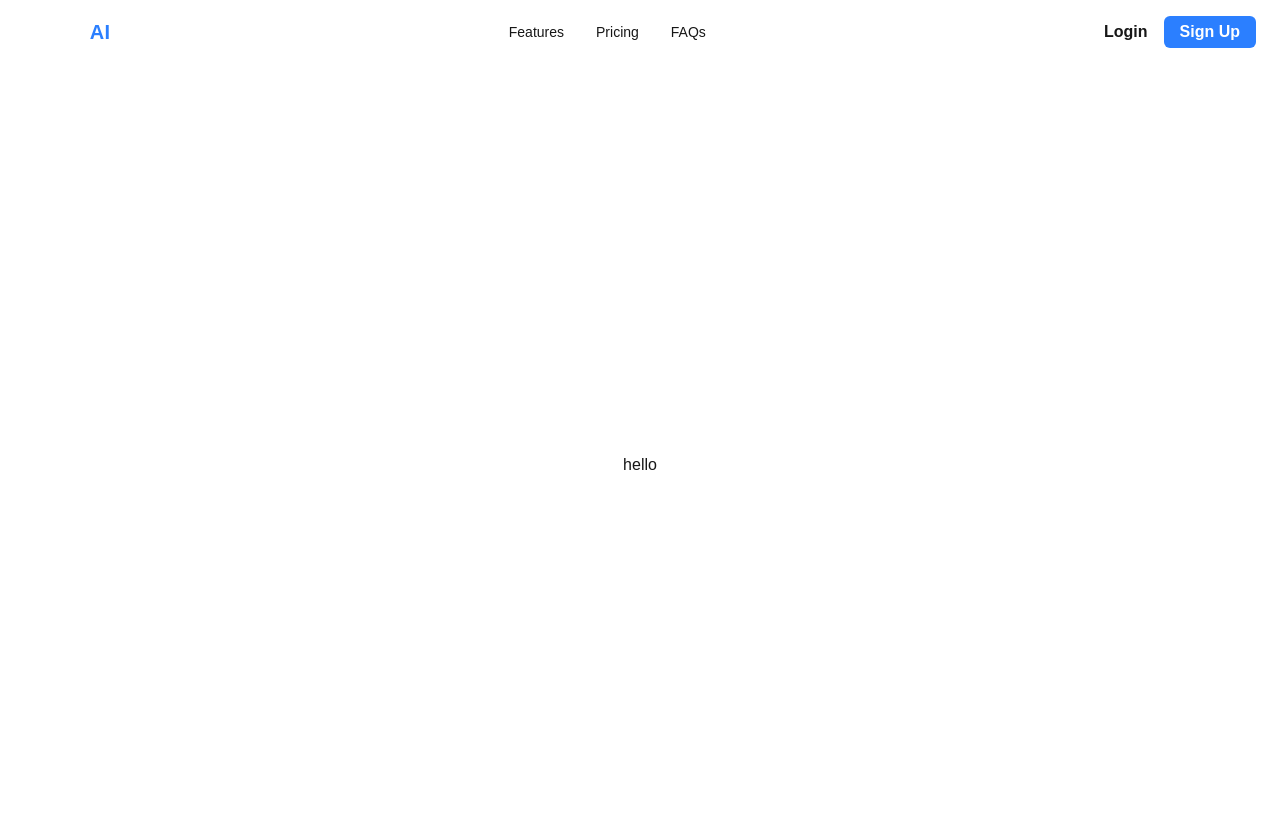
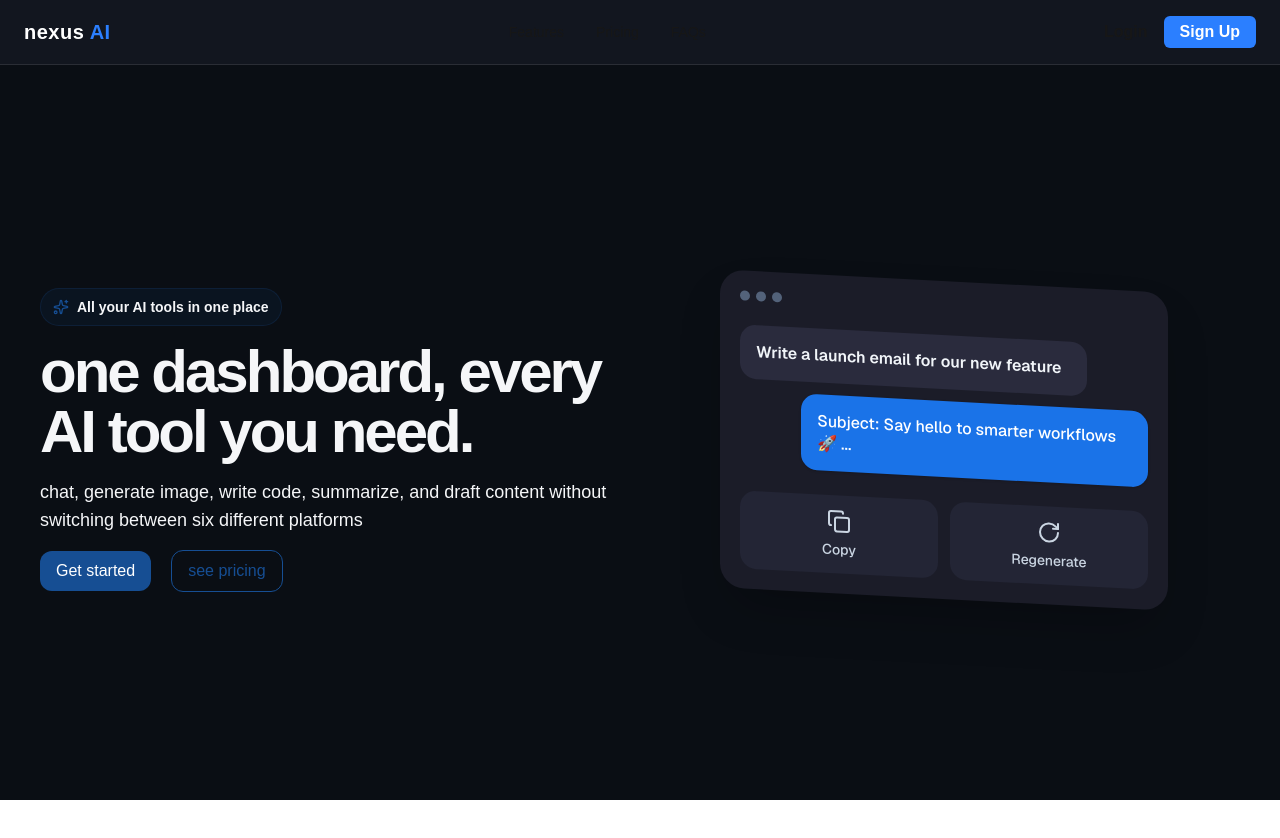
Before and after one commit to Ateeb-Karim/ai-saas-app, a Next.js app: page / in a window 1280 px wide. Shown: the top 838 px of the page. After the commit the page ends 800 px from the top, so only its background shows below. Built offline with nearby package versions, Linux system fonts and the light colour scheme.

Commit message:
hero section done

```diff
--- a/app/(marketing)/_components/navbar.tsx
+++ b/app/(marketing)/_components/navbar.tsx
@@ -16,7 +16,7 @@ export default function Navbar(): JSX.Element {
 
   return (
     <nav
-      className={`sticky top-0 z-50 bg-surface/80 backdrop-blur-xl ${
+      className={`sticky top-0 z-50 bg-[#12161f] backdrop-blur-xl ${
         isOpen ? "border-0" : "border-b border-white/10"
       }`}
     >
--- a/app/(marketing)/layout.tsx
+++ b/app/(marketing)/layout.tsx
@@ -1,7 +1,18 @@
+import Navbar from "./_components/navbar";
+
 export default function MarketingLayout({
   children,
 }: {
   children: React.ReactNode;
 }) {
-  return <main>{children}</main>;
+  return (
+    <>
+      <header className="fixed top-0 z-100 w-full">
+        <Navbar />
+      </header>
+      <main className="min-h-screen w-full bg-[#0a0e14] text-[#f5f6f8] pt-20 flex items-center justify-center">
+        {children}
+      </main>
+    </>
+  );
 }
--- a/app/(marketing)/page.tsx
+++ b/app/(marketing)/page.tsx
@@ -1,11 +1,67 @@
-import Navbar from "./_components/navbar";
+import { Copy, RotateCw, Sparkles } from "lucide-react";
 
 export default function MarketingPage() {
   return (
     <>
-      <Navbar />
-      <div className="flex flex-col justify-center items-center min-h-screen bg-muted">
-        <h1>hello </h1>
+      <div className="flex flex-col md:flex-row justify-center items-center px-4 sm:px-10 py-10 sm:py-15 gap-y-10 md:gap-y-0">
+        {/* Right Card Container (Moved first on mobile using order-1, second on desktop using md:order-2) */}
+        <div className="w-full md:w-1/2 md:ml-2 order-1 md:order-2">
+          <div className="transform md:skew-y-3 w-full max-w-md mx-auto bg-[#1b1c28] rounded-3xl p-5 text-white font-sans shadow-2xl">
+            <div className="flex items-center gap-1.5 mb-6">
+              <span className="w-2.5 h-2.5 rounded-full bg-slate-500 opacity-80" />
+              <span className="w-2.5 h-2.5 rounded-full bg-slate-500 opacity-80" />
+              <span className="w-2.5 h-2.5 rounded-full bg-slate-500 opacity-80" />
+            </div>
+            <div className="mb-3 max-w-[85%] bg-[#2a2b3d] text-slate-100 rounded-2xl p-4 text-base font-semibold leading-snug">
+              Write a launch email for our new feature
+            </div>
+            <div className="ml-auto mb-6 max-w-[85%] bg-[#1a73e8] text-white rounded-2xl p-4 text-base font-medium leading-snug shadow-sm">
+              Subject: Say hello to smarter workflows 🚀 ...
+            </div>
+            <div className="grid grid-cols-2 gap-3">
+              <button className="flex flex-col items-center justify-center gap-1.5 py-3.5 px-4 bg-[#232535] hover:bg-[#2c2e42] transition-colors rounded-2xl text-slate-300 font-medium">
+                <Copy />
+                <span className="text-sm">Copy</span>
+              </button>
+
+              <button className="flex flex-col items-center justify-center gap-1.5 py-3.5 px-4 bg-[#232535] hover:bg-[#2c2e42] transition-colors rounded-2xl text-slate-300 font-medium">
+                <RotateCw />
+                <span className="text-sm">Regenerate</span>
+              </button>
+            </div>
+          </div>
+        </div>
+
+        {/* Left Text Content (Second on mobile using order-2, first on desktop using md:order-1) */}
+        <div className="flex flex-col items-center md:items-start w-full md:w-1/2 gap-y-4 md:mr-2 order-2 md:order-1 text-center md:text-left">
+          <div className="flex justify-center items-center gap-2 rounded-full p-2 px-3 bg-[#164e93]/10 border border-[#164e93]/20">
+            <Sparkles className="h-4 w-4 text-[#164e93]" />
+            <p className="text-sm font-semibold">
+              All your AI tools in one place
+            </p>
+          </div>
+          <div className="flex flex-col justify-center items-center gap-y-4">
+            <div className="flex flex-col items-center md:items-start gap-y-2 text-center md:text-left">
+              <h1 className="text-4xl sm:text-5xl md:text-6xl font-bold tracking-tighter">
+                one dashboard, every AI tool you need.
+              </h1>
+            </div>
+            <div className="flex flex-col items-center md:items-start gap-y-2 text-center md:text-left">
+              <p className="text-base sm:text-lg">
+                chat, generate image, write code, summarize, and draft content
+                without switching between six different platforms
+              </p>
+            </div>
+          </div>
+          <div className="flex items-center justify-center gap-5">
+            <button className="rounded-xl bg-[#164e93] text-white px-4 py-2 hover:bg-[#1858ac] transition-all duration-200 cursor-pointer hover:scale-105">
+              Get started
+            </button>
+            <button className="rounded-xl border border-[#164e93] text-[#164e93] px-4 py-2 hover:border-[#1858ac] hover:bg-[#164e93] transition-all duration-200 cursor-pointer hover:text-white hover:scale-105">
+              see pricing
+            </button>
+          </div>
+        </div>
       </div>
     </>
   );
```
